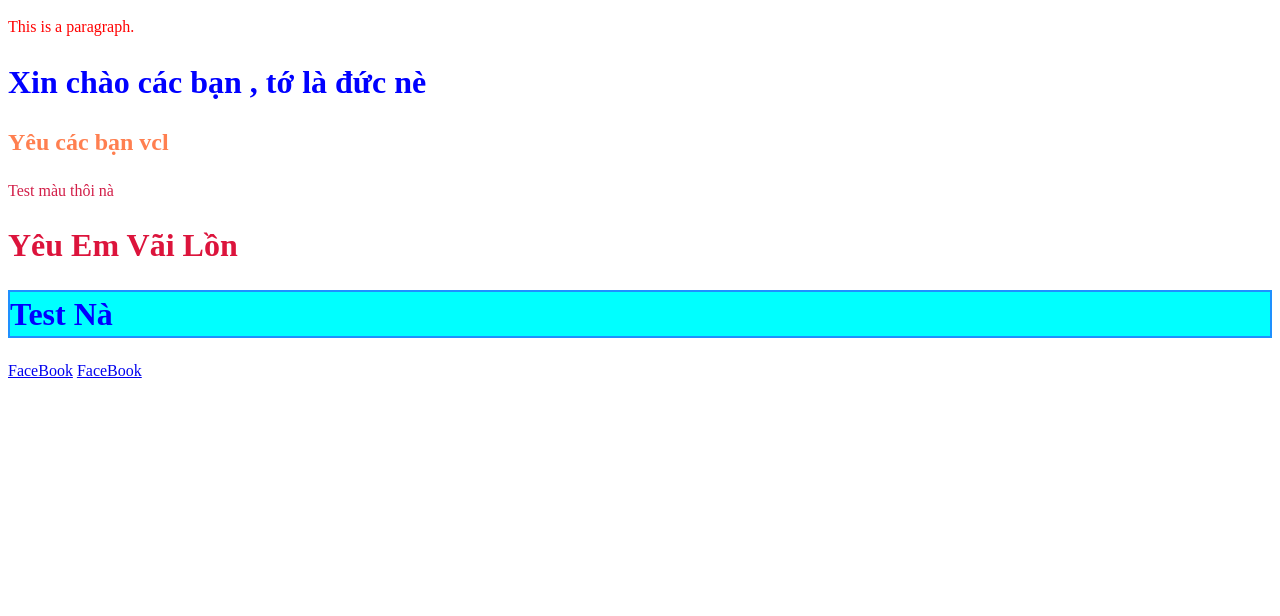
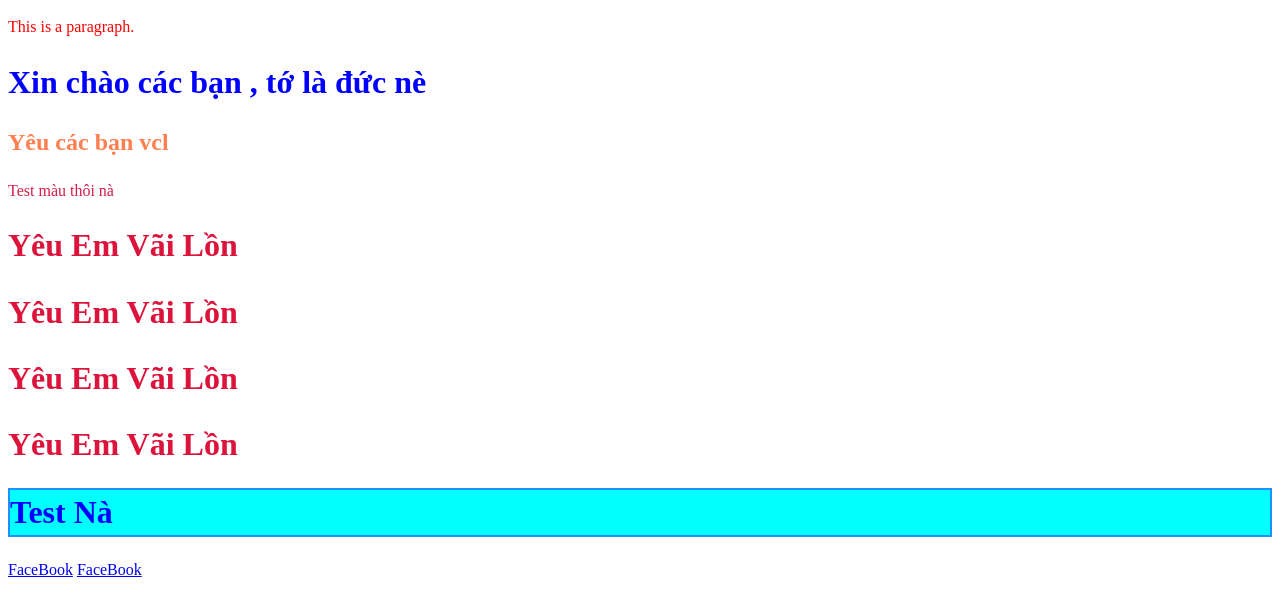
Before and after one commit to ductran-byte/T2404E, a website built with webpack: page index.html in a window 1280 px wide. Built offline with nearby package versions, Linux system fonts and the light colour scheme.

Commit message:
Update index.html

```diff
--- a/index.html
+++ b/index.html
@@ -36,6 +36,9 @@
   <h2> Yêu các bạn vcl</h2>
   <p style="color: #d21e48; "> Test màu thôi nà</p>
   <h1 style="color: crimson;"> Yêu Em Vãi Lồn</h1>
+   <h1 style="color: crimson;"> Yêu Em Vãi Lồn</h1>
+   <h1 style="color: crimson;"> Yêu Em Vãi Lồn</h1>
+   <h1 style="color: crimson;"> Yêu Em Vãi Lồn</h1>
   <h1 style="background-color: cyan; border:2px solid DodgerBlue;">Test Nà</h1>
   <a href="https://www.facebook.com/">FaceBook</a>
   <a href="https://www.facebook.com/">FaceBook</a>
```
